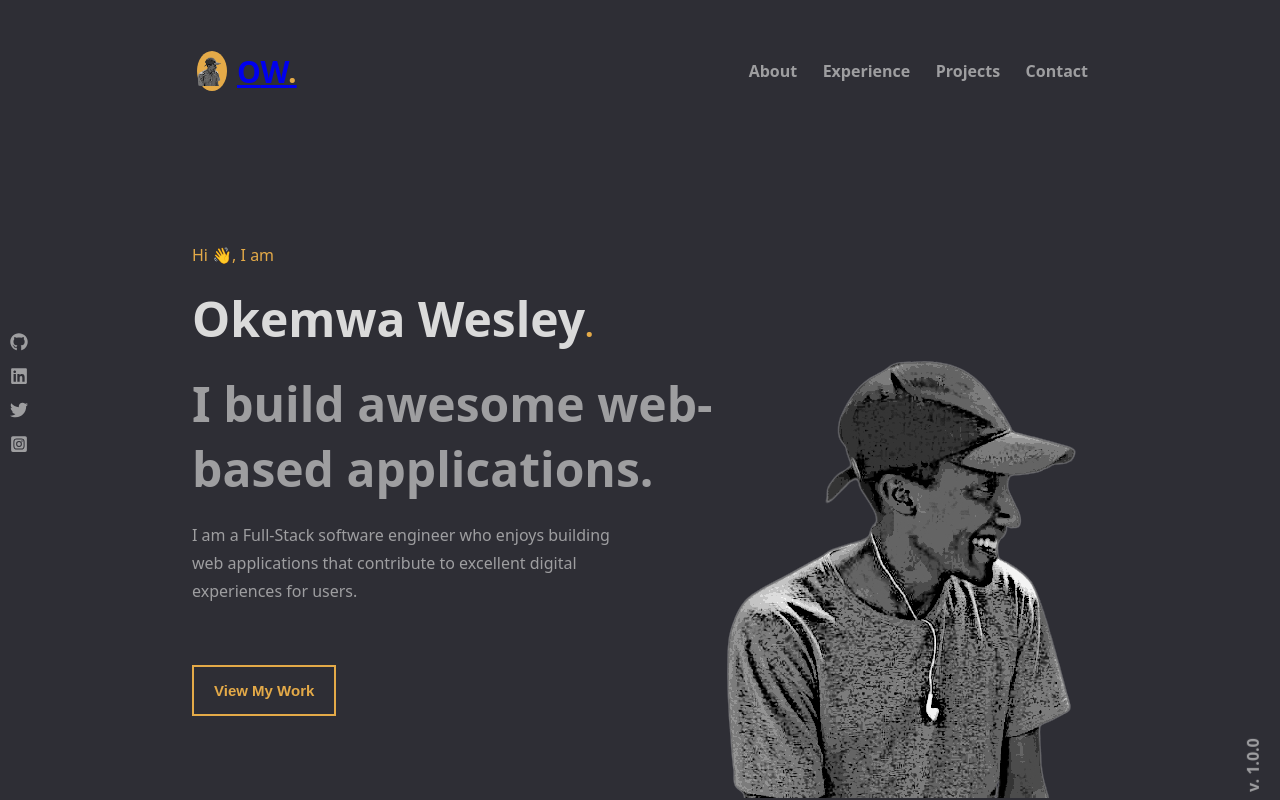
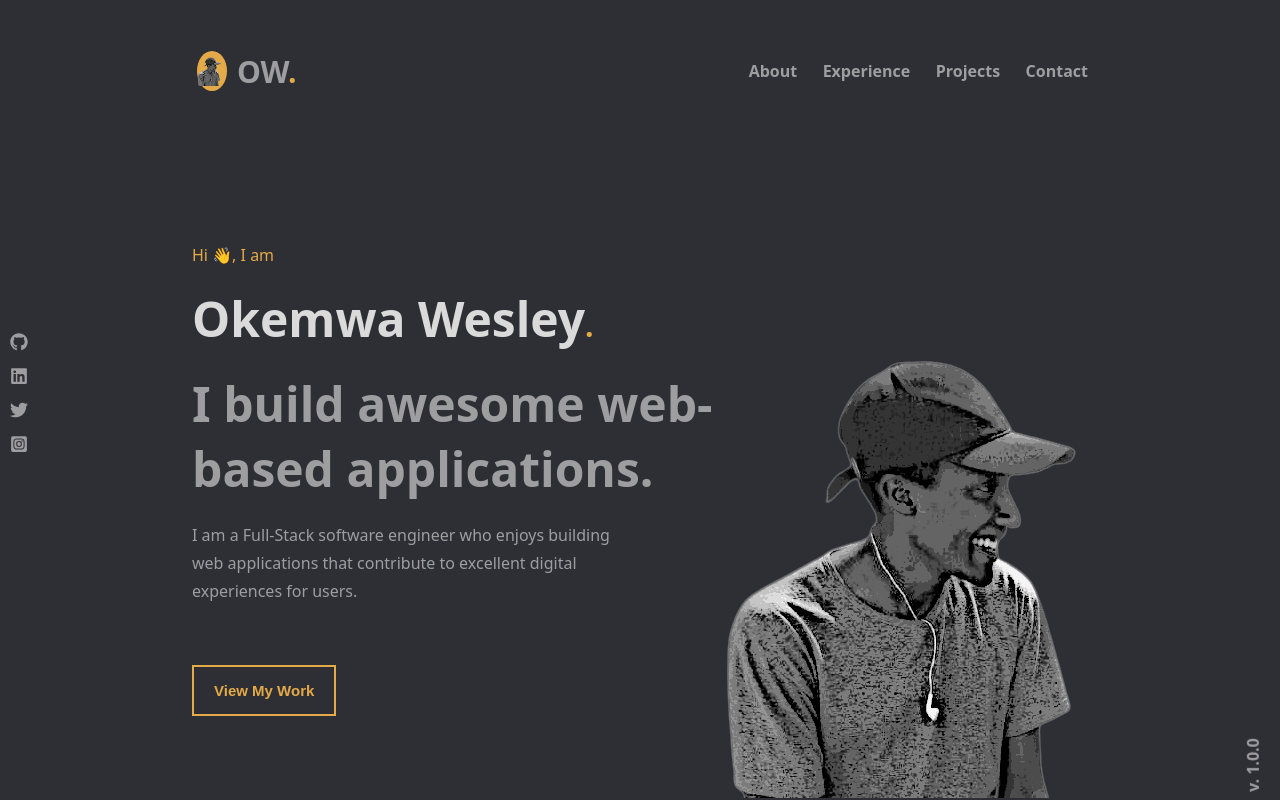
Before and after one commit to 1wes/Wes-Portfolio, a React (Create React App) app: page /#/ in a window 1280 px wide. Shown: the top 800 px of the page. Built offline with nearby package versions, Linux system fonts and the light colour scheme; no server answers.

Commit message:
remove link decorations from logo

```diff
--- a/src/components/navbar.css
+++ b/src/components/navbar.css
@@ -26,7 +26,7 @@
     width: 30px;
 }
 
-nav div:first-child::after, nav div:nth-child(2) ul li::after, .learn-more::after,.contact-info::after{
+.logo::after, nav div:nth-child(2) ul li::after,.contact-info::after{
     content: '';
     position: absolute;
     width: 100%;
@@ -39,16 +39,16 @@ nav div:first-child::after, nav div:nth-child(2) ul li::after, .learn-more::afte
     transition: transform 0.25s ease-out;
 }
 
-nav div:first-child:hover::after, nav div:nth-child(2) ul li:hover::after, .learn-more:hover::after, .contact-info:hover::after{
+.logo:hover::after, nav div:nth-child(2) ul li:hover::after, .contact-info:hover::after{
     transform: scaleX(1);
     transform-origin: bottom left;
 }
 
 nav div:nth-child(2) ul li::after{
-    margin-top: 39px;
+    margin-top: 38px;
 }
 
-nav div:first-child::after{
+.logo::after{
     margin-top: 60px;
 }
 
@@ -57,9 +57,10 @@ nav div:first-child::after{
     font-size: 30px;
     font-weight:bold;
     padding: 0 5px;
+    display: flex;
     position: relative;
-    display: flex;
     align-items: center;
+    text-decoration: none;
 }
 
 .logo:hover{
@@ -71,6 +72,7 @@ nav div:first-child::after{
     padding: 0 !important;
     word-spacing: -.2em;
     padding: 20px 0;
+    color: var(--main-color);
 }
 
 .logo p span:last-child{
```
